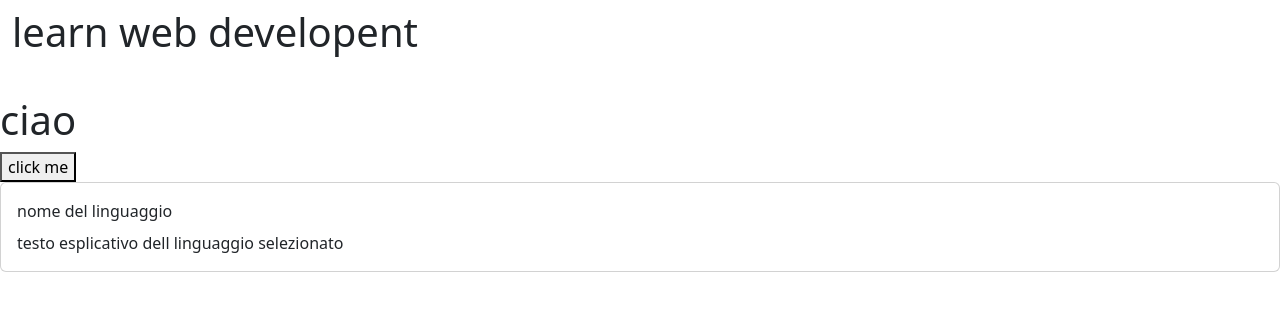
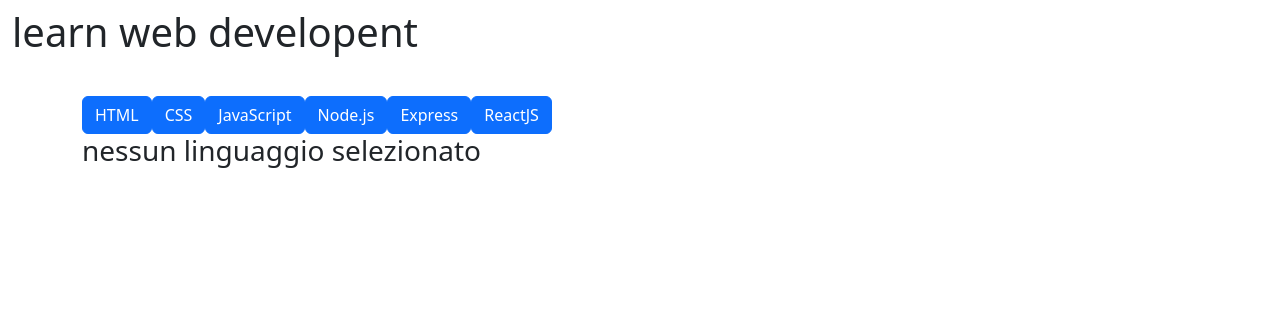
Before and after one commit to Riccardo-Gucciardo/react-use-state, a React (Vite) app in the folder reac-/: page / in a window 1280 px wide. Shown: the top 310 px of the page. Built offline with nearby package versions, Linux system fonts and the light colour scheme.

Commit message:
problemi

```diff
--- a/reac-/components/Card.jsx
+++ b/reac-/components/Card.jsx
@@ -1,14 +1,12 @@
-const Card = () => {
+const Card = ({title,description}) => {
     return(
        <>
        <div className="card">
         <div className="card-body">
-            <div className="card-title">nome del linguaggio</div>
-            <p className="card-text">testo esplicativo dell linguaggio selezionato </p>
+            <div className="card-title">{title}</div>
+            <p className="card-text">{description}</p>
         </div>
        </div>
-
-
 
 
        </>
--- a/reac-/components/Main.jsx
+++ b/reac-/components/Main.jsx
@@ -1,16 +1,38 @@
-import Languges from "./Languages"
+import Languages from "./languages";
 import Button from "./buttons/Button"
 import Card from "./Card";
 
+import { useState } from "react";
+
 const Main = ()=> {
-    return (
-        <>
-        <h1>ciao</h1>
+    const {selectedanguages,setSelectedLanguages} = useState(null)
 
-        <Button />
-        <Card/>
-        </>
-    );
+    const renderLanguage = () => Languages.map((Languages)=> {
+        const active = selectedanguages === Languages
+        return(
+            <Button key={Languages.id} title ={Languages.title} isActive={active} onSelect={() => setSelectedLanguages(Languages)}/>
+        )
+    })
+
+    const renderSelectedlanguages = () => {
+        if(!selectedanguages) return <h3>nessun linguaggio selezionato</h3>
+
+        const {title,description} = selectedanguages
+        return(
+            <Card title={title} description={description}/>
+        )
+    }
+
+    return(
+        <main className="container">
+            <div className="mb-4">
+                {renderLanguage()}
+                <div>
+                    {renderSelectedlanguages()}
+                </div>
+            </div>
+        </main>
+    )
 }
 
 export default Main
--- a/reac-/components/buttons/Button.jsx
+++ b/reac-/components/buttons/Button.jsx
@@ -1,6 +1,9 @@
-const Button = () => {
+
+
+const Button = ( {title,onSelect,isActive} ) => {
+    const active = isActive  ? "btn-warning":"btn-primary"
      return(
-        <button>click me</button>
+        <button className={`btn ${active}`} onClick={()=> onSelect()}>{title}</button>
      )
 }
 
--- a/reac-/components/Languages.jsx
+++ b/reac-/components/languages.js
@@ -1,5 +1,5 @@
-const Languges = () => {
-    const Linguaggi = [
+
+    const Languages = [
         {
             id: 1,
             title: "HTML",
@@ -30,7 +30,6 @@ const Languges = () => {
             title: "ReactJS",
             description: "ReactJS è una libreria JavaScript per costruire interfacce utente, in particolare applicazioni a pagina singola. Consente agli sviluppatori di creare componenti UI riutilizzabili e di gestire efficacemente lo stato dell'applicazione."
           }
-    ]
-}
+    ];
 
-export default Languges
+export default Languages
```
